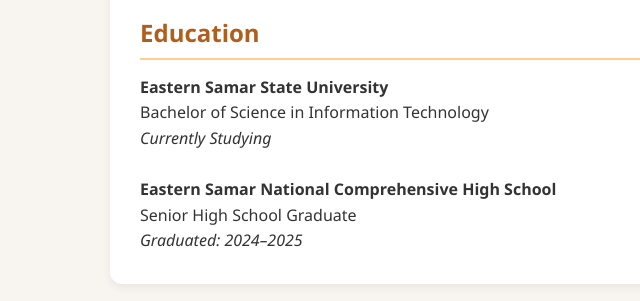
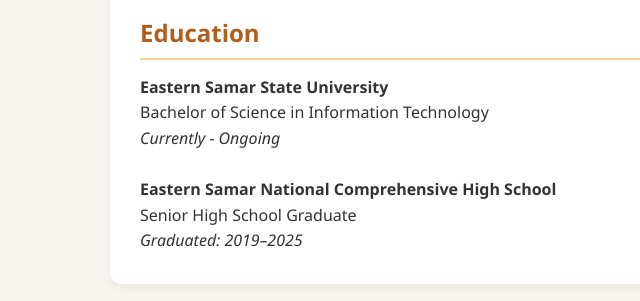
Before and after one commit to uniessa-j/Web-Portfolio, a plain HTML site: page Personal Web Portfolio.html in a window 1280 px wide. Shown: the part 1020-1321 px from the top of the page, 0-640 px from the left. Drawn offline with Linux system fonts and the light colour scheme.

```diff
--- a/Personal Web Portfolio.html
+++ b/Personal Web Portfolio.html
@@ -173,9 +173,9 @@
 
     <section id="education">
         <h2>Education</h2>
-        <p><strong>Eastern Samar State University</strong><br>Bachelor of Science in Information Technology<br><em>Currently Studying</em></p>
+        <p><strong>Eastern Samar State University</strong><br>Bachelor of Science in Information Technology<br><em>Currently - Ongoing</em></p>
         <br>
-        <p><strong>Eastern Samar National Comprehensive High School</strong><br>Senior High School Graduate<br><em>Graduated: 2024–2025</em></p>
+        <p><strong>Eastern Samar National Comprehensive High School</strong><br>Senior High School Graduate<br><em>Graduated: 2019–2025</em></p>
     </section>
 
     <section id="experience">
```
